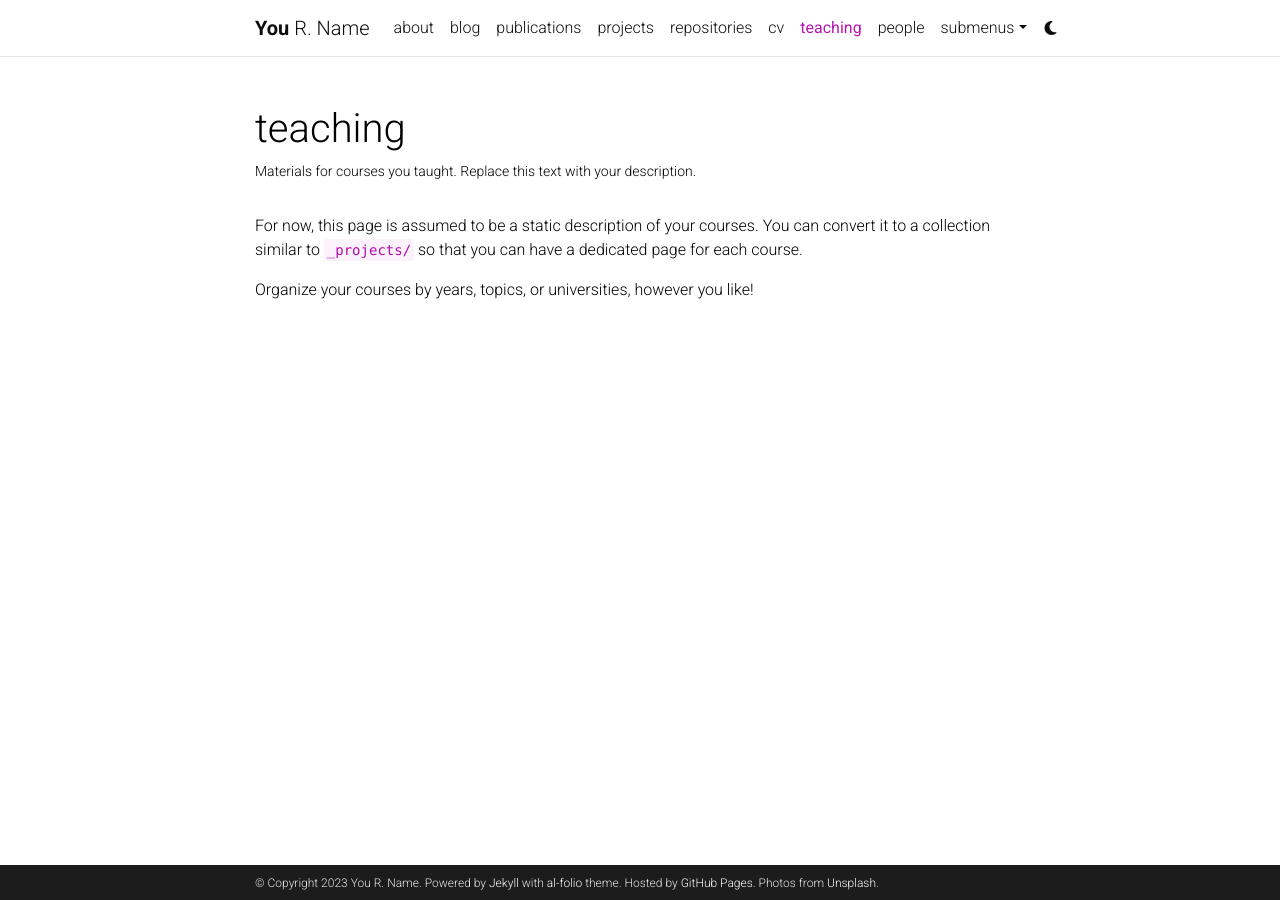
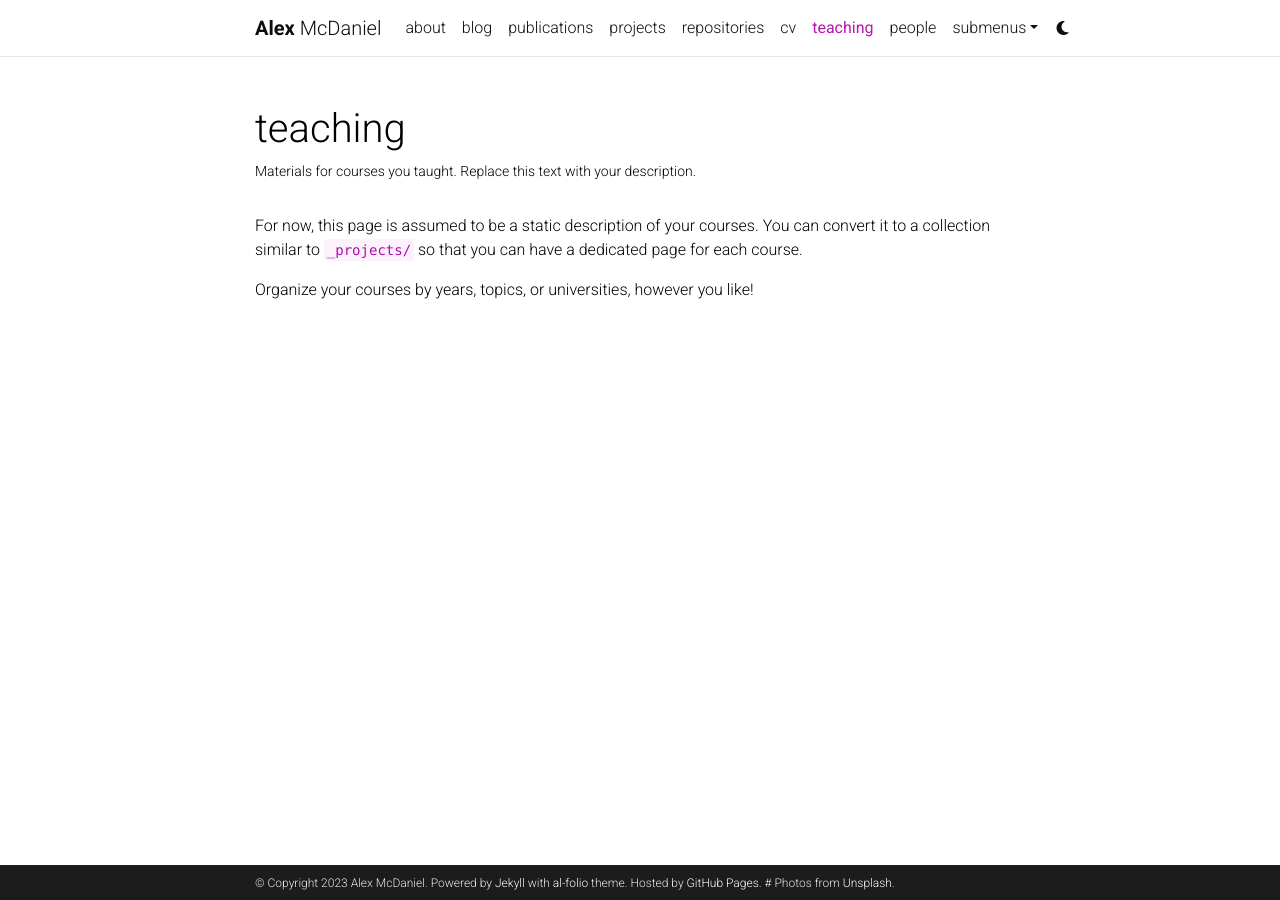
Before and after one commit to alex-mcdaniel/alex-mcdaniel.github.io, a Jekyll site: the page built from _pages/teaching.md, in a window 1280 px wide. Built offline with Jekyll 4.4.1, drawn with Linux system fonts in a browser that asks for light colours; comment, search, counter and statistics services are not loaded; a style sheet for code colours, icons or effects is not loaded.

Commit message:
Update _config.yml

```diff
--- a/_config.yml
+++ b/_config.yml
@@ -3,23 +3,23 @@
 # -----------------------------------------------------------------------------
 
 title: blank # the website title (if blank, full name will be used instead)
-first_name: You
-middle_name: R.
-last_name: Name
+first_name: Alex
+middle_name:
+last_name: McDaniel
 email: you@example.com
 description: > # the ">" symbol means to ignore newlines until "footer_text:"
   A simple, whitespace theme for academics. Based on [*folio](https://github.com/bogoli/-folio) design.
 footer_text: >
   Powered by <a href="https://jekyllrb.com/" target="_blank">Jekyll</a> with <a href="https://github.com/alshedivat/al-folio">al-folio</a> theme.
   Hosted by <a href="https://pages.github.com/" target="_blank">GitHub Pages</a>.
-  Photos from <a href="https://unsplash.com" target="_blank">Unsplash</a>.
-keywords: jekyll, jekyll-theme, academic-website, portfolio-website  # add your own keywords or leave empty
+  # Photos from <a href="https://unsplash.com" target="_blank">Unsplash</a>.
+keywords:   # add your own keywords or leave empty
 
 lang: en # the language of your site (for example: en, fr, cn, ru, etc.)
 icon: ⚛️  # the emoji used as the favicon (alternatively, provide image name in /assets/img/)
 
-url: https://alshedivat.github.io # the base hostname & protocol for your site
-baseurl: /al-folio # the subpath of your site, e.g. /blog/
+url: https://alex-mcdainel.github.io # the base hostname & protocol for your site
+baseurl:  # the subpath of your site, e.g. /blog/
 last_updated: false # set to true if you want to display last updated in the footer
 impressum_path:  # set to path to include impressum link in the footer, use the same path as permalink in a page, helps to conform with EU GDPR
 
@@ -67,11 +67,11 @@
 # Social integration
 # -----------------------------------------------------------------------------
 
-github_username: # your GitHub user name
+github_username: alex-mcdaniel # your GitHub user name
 gitlab_username: # your GitLab user name
 twitter_username: # your Twitter handle
 mastodon_username: # your mastodon instance+username in the format instance.tld/@username
-linkedin_username: # your LinkedIn user name
+linkedin_username: alexrmcdaniel # your LinkedIn user name
 telegram_username: # your Telegram user name
 scholar_userid: # your Google Scholar ID
 semanticscholar_id: # your Semantic Scholar ID
@@ -104,7 +104,7 @@
 wechat_qr: # filename of your wechat qr-code saved as an image (e.g., wechat-qr.png if saved to assets/img/wechat-qr.png)
 
 contact_note: >
-  You can even add a little note about which of these is the best way to reach you.
+  Feel free to reach out by e-mail or LinkedIn!
 
 # -----------------------------------------------------------------------------
 # Analytics and search engine verification
```
